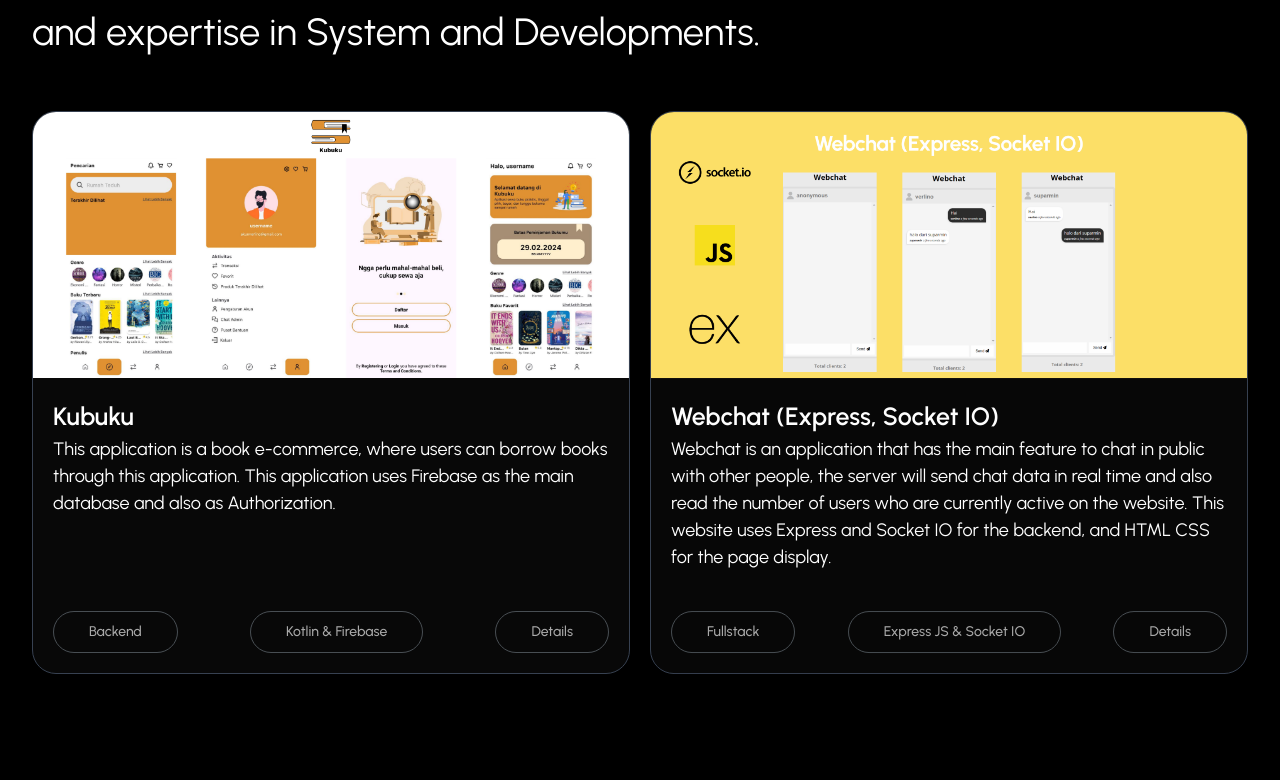
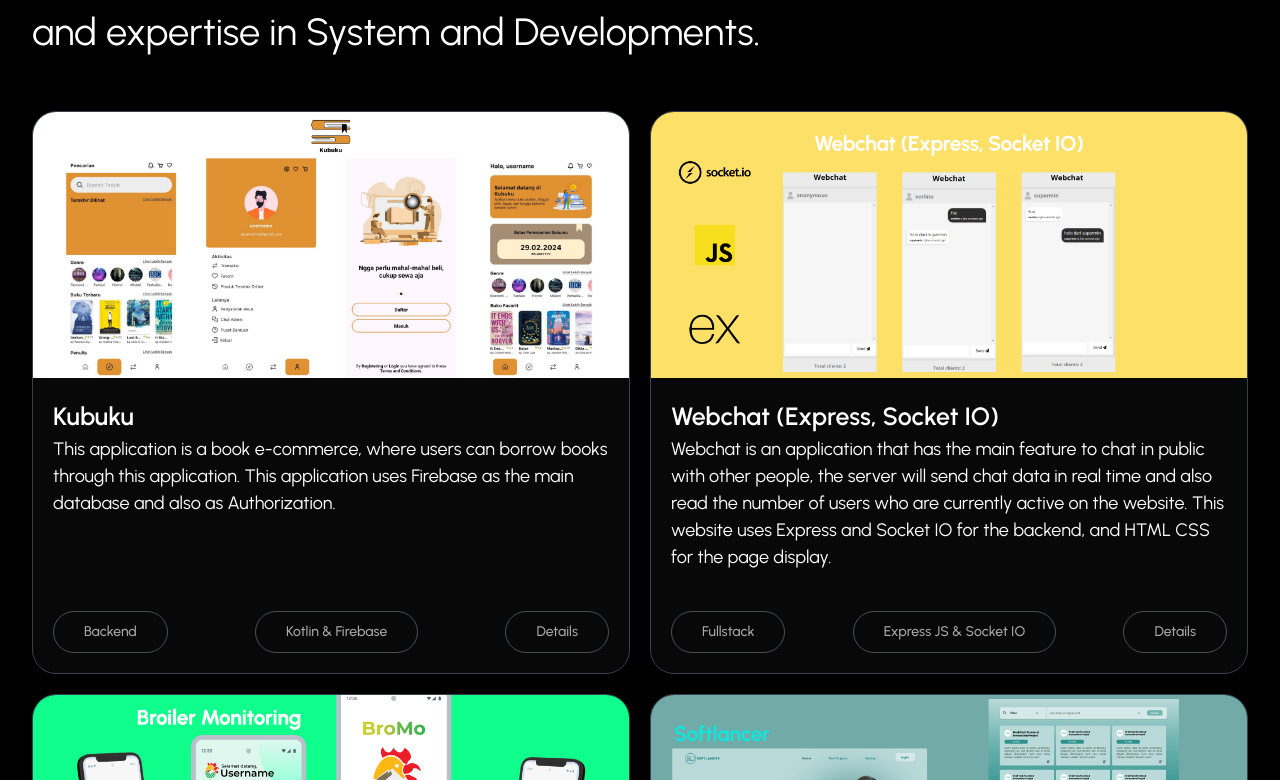
Before and after one commit to verlinof/web-besamo-ketahun, a Next.js app: page / in a window 1280 px wide. Shown: the part 2020-2800 px from the top of the page. Built offline with nearby package versions, Linux system fonts and the light colour scheme.

Commit message:
Finish: Featured Project in Home

```diff
--- a/src/components/projectDisplay.jsx
+++ b/src/components/projectDisplay.jsx
@@ -34,6 +34,30 @@ const ProjectDisplay = (props) => {
             tools="Express JS & Socket IO"
             links="https://github.com/verlinof/webchat-express-websocket"
           />
+          <CardProject
+            image="/projects/bromo.png"
+            title="Bromo (Broiler Monitoring)"
+            description="Bromo is a mobile application that is used as a
+            monitoring tool for broiler cages. This application has several
+            platforms, so to combine them using APIs made using Laravel and
+            Kotlin for the Mobile app."
+            aos_duration="1500"
+            role="Fullstack"
+            tools="Kotlin & Laravel"
+            links="https://github.com/askar-ef/Broiler-Monitoring"
+          />
+          <CardProject
+            image="/projects/softlancer.png"
+            title="Bromo (Broiler Monitoring)"
+            description="Bromo is a mobile application that is used as a
+            monitoring tool for broiler cages. This application has several
+            platforms, so to combine them using APIs made using Laravel and
+            Kotlin for the Mobile app."
+            aos_duration="1500"
+            role="Fullstack"
+            tools="Kotlin & Laravel"
+            links="https://github.com/askar-ef/Broiler-Monitoring"
+          />
         </div>
       </div>
     </>
--- a/src/items/cardProject.jsx
+++ b/src/items/cardProject.jsx
@@ -25,14 +25,14 @@ const CardProject = (props) => {
         </div>
         <div className="p-[20px]">
           <div className="flex flex-wrap items-center justify-between">
-            <div className="rounded-3xl py-[10px] px-[35px] border border-main-gray hover:border-black hover:bg-white text-secondary-gray font-medium hover:text-black hover:font-semibold transition-all ease-in-out duration-300 text-[10px] md:text-sm xl:text-md cursor-default hidden xl:block">
+            <div className="rounded-3xl py-[10px] px-[30px] border border-main-gray hover:border-black hover:bg-white text-secondary-gray font-medium hover:text-black hover:font-semibold transition-all ease-in-out duration-300 text-[12px] md:text-sm xl:text-md cursor-default hidden xl:block">
               {role}
             </div>
-            <div className="rounded-3xl py-[10px] px-[35px] border border-main-gray hover:border-black hover:bg-white text-secondary-gray font-medium hover:text-black hover:font-semibold transition-all ease-in-out duration-300 text-[10px] md:text-sm xl:text-md cursor-default">
+            <div className="rounded-3xl py-[10px] px-[30px] border border-main-gray hover:border-black hover:bg-white text-secondary-gray font-medium hover:text-black hover:font-semibold transition-all ease-in-out duration-300 text-[12px] md:text-sm xl:text-md cursor-default">
               {tools}
             </div>
             <a href={links} target="_blank">
-              <div className="rounded-3xl py-[10px] px-[35px] border border-main-gray hover:border-black hover:bg-white text-secondary-gray font-medium hover:text-black hover:font-semibold transition-all ease-in-out duration-300 text-[10px] md:text-sm xl:text-md">
+              <div className="rounded-3xl py-[10px] px-[30px] border border-main-gray hover:border-black hover:bg-white text-secondary-gray font-medium hover:text-black hover:font-semibold transition-all ease-in-out duration-300 text-[12px] md:text-sm xl:text-md">
                 Details
               </div>
             </a>
--- a/src/items/projectItem.jsx
+++ /dev/null
@@ -1,9 +0,0 @@
-const projectItem = () => {
-  return (
-    <>
-      <div></div>
-    </>
-  );
-};
-
-export default projectItem;
--- a/src/items/socialMedia.jsx
+++ b/src/items/socialMedia.jsx
@@ -5,7 +5,7 @@ const SocialMedia = () => {
     <div className="flex justify-between items-center md:space-x-6 space-x-4">
       <a
         href="https://www.linkedin.com/in/verlino-raya-fajri/"
-        className="hover:-translate-y-3 transition-all ease-in-out duration-100 hover:scale-110"
+        className="hover:-translate-y-2 transition-all ease-in-out duration-100 hover:scale-110"
       >
         <Image
           src={"/social-media-icon/linkedin-icon.svg"}
@@ -15,7 +15,7 @@ const SocialMedia = () => {
       </a>
       <a
         href="https://github.com/verlinof"
-        className="hover:-translate-y-3 transition-all ease-in-out duration-100 hover:scale-110"
+        className="hover:-translate-y-2 transition-all ease-in-out duration-100 hover:scale-110"
       >
         <Image
           src={"/social-media-icon/github-icon.svg"}
@@ -25,7 +25,7 @@ const SocialMedia = () => {
       </a>
       <a
         href="https://www.instagram.com/aji_koko_/"
-        className="hover:-translate-y-3 transition-all ease-in-out duration-100 hover:scale-110"
+        className="hover:-translate-y-2 transition-all ease-in-out duration-100 hover:scale-110"
       >
         <Image
           src={"/social-media-icon/instagram-icon.svg"}
@@ -35,7 +35,7 @@ const SocialMedia = () => {
       </a>
       <a
         href="https://www.fiverr.com/verlinofajri"
-        className="hover:-translate-y-3 transition-all ease-in-out duration-100 hover:scale-110"
+        className="hover:-translate-y-2 transition-all ease-in-out duration-100 hover:scale-110"
       >
         <Image
           src={"/social-media-icon/fiverr-icon.svg"}
```
Also changed, not shown: public/projects/bromo.png (added), public/projects/softlancer.png (added).
